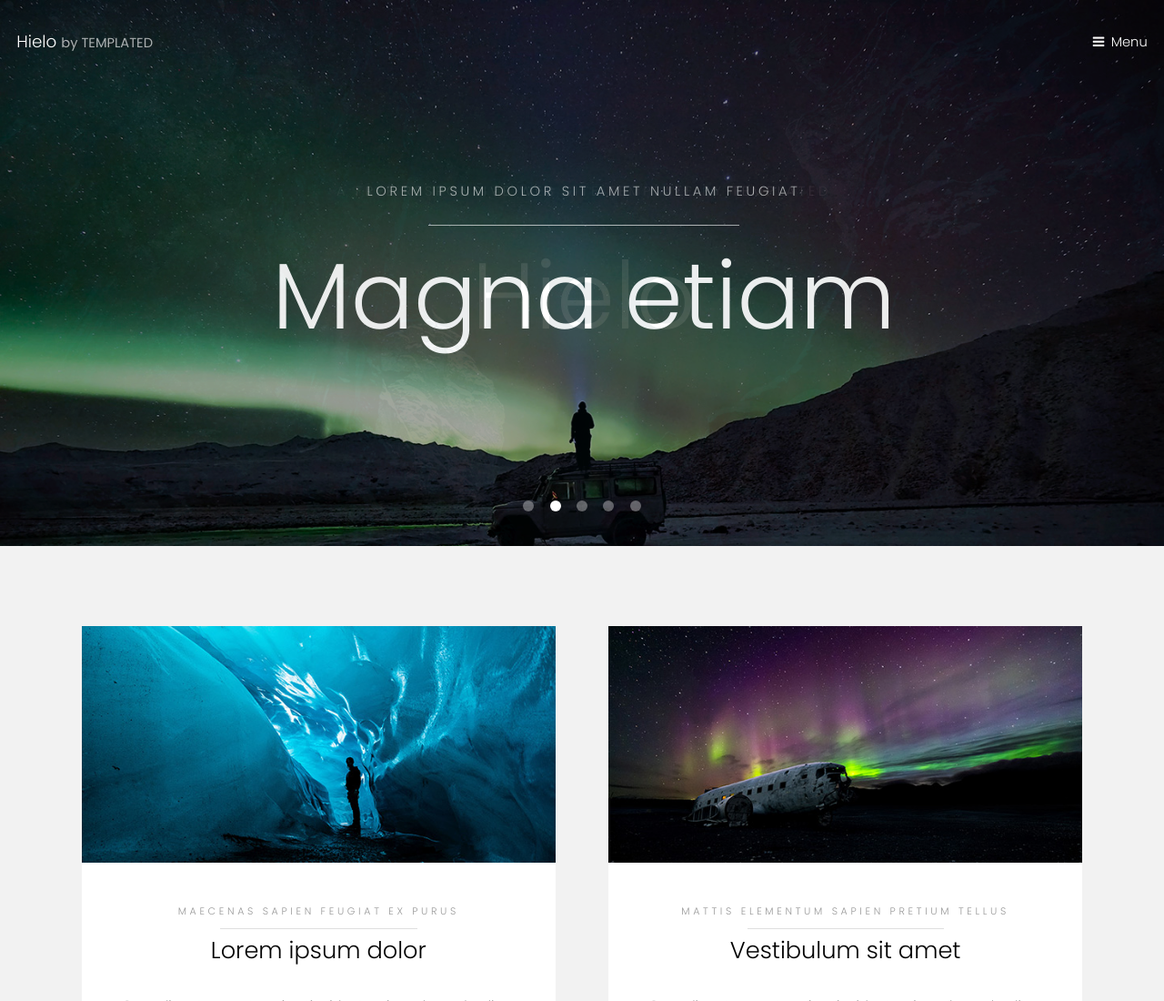
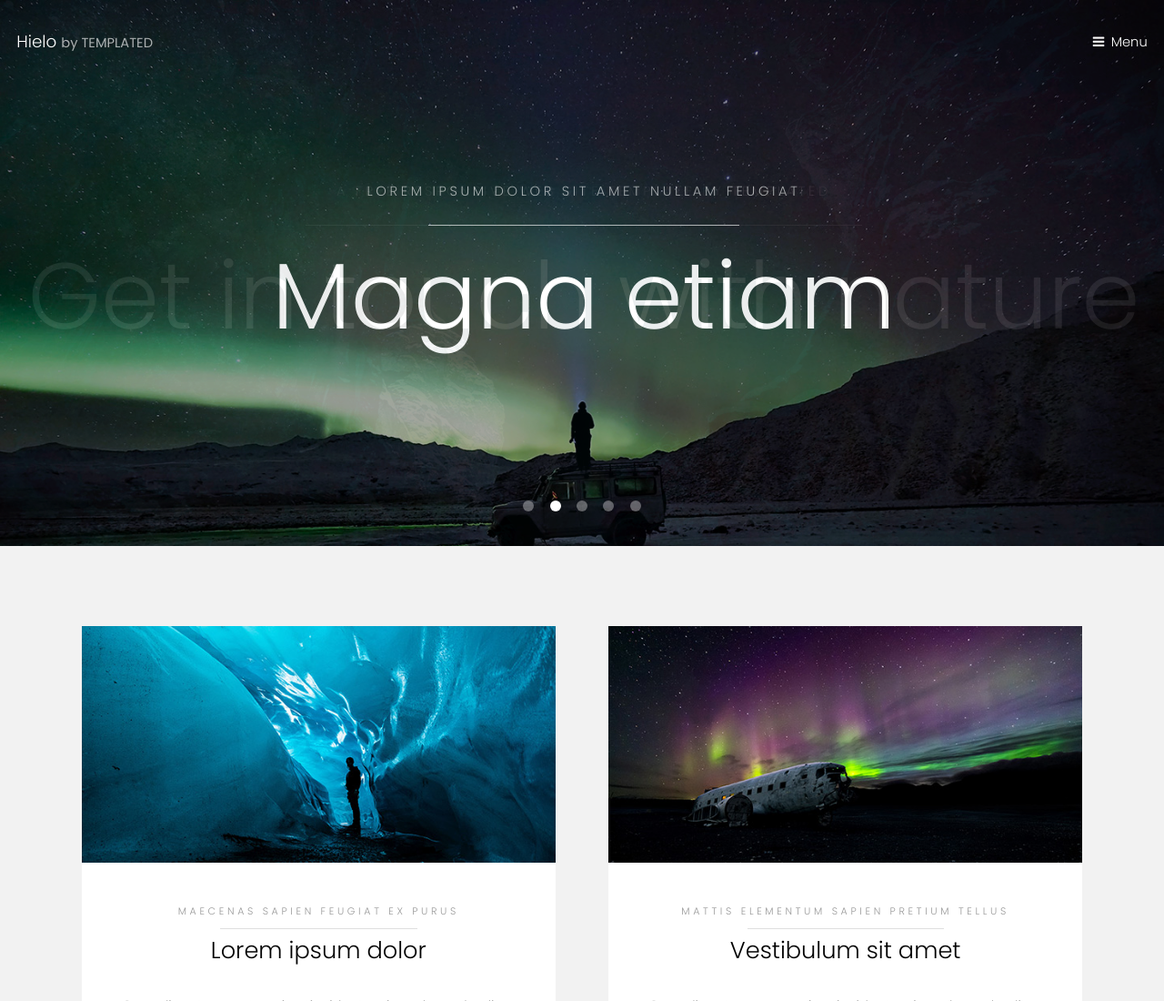
Before and after one commit to Kevin-234/cpnt201, a plain HTML site: page index.html in a window 1280 px wide. Shown: the top 1100 px of the page at 91% size. Drawn offline with Linux system fonts and the light colour scheme.

Commit message:
changed Banner h2

```diff
--- a/index.html
+++ b/index.html
@@ -35,7 +35,7 @@
 					<div class="inner">
 						<header>
 							<p>A free responsive web site template by <a href="https://templated.co">TEMPLATED</a></p>
-							<h2>Hielo</h2>
+							<h2>Get in touch with nature</h2>
 						</header>
 					</div>
 				</article>
```
